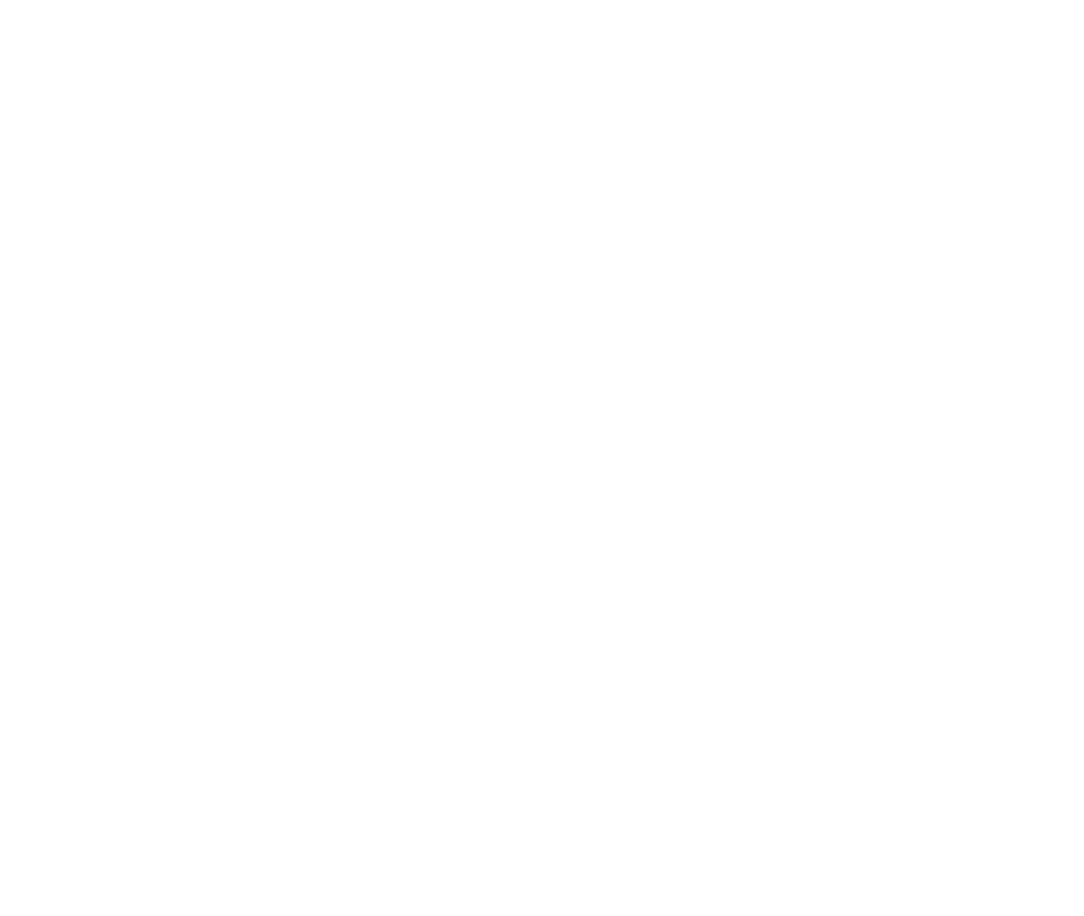
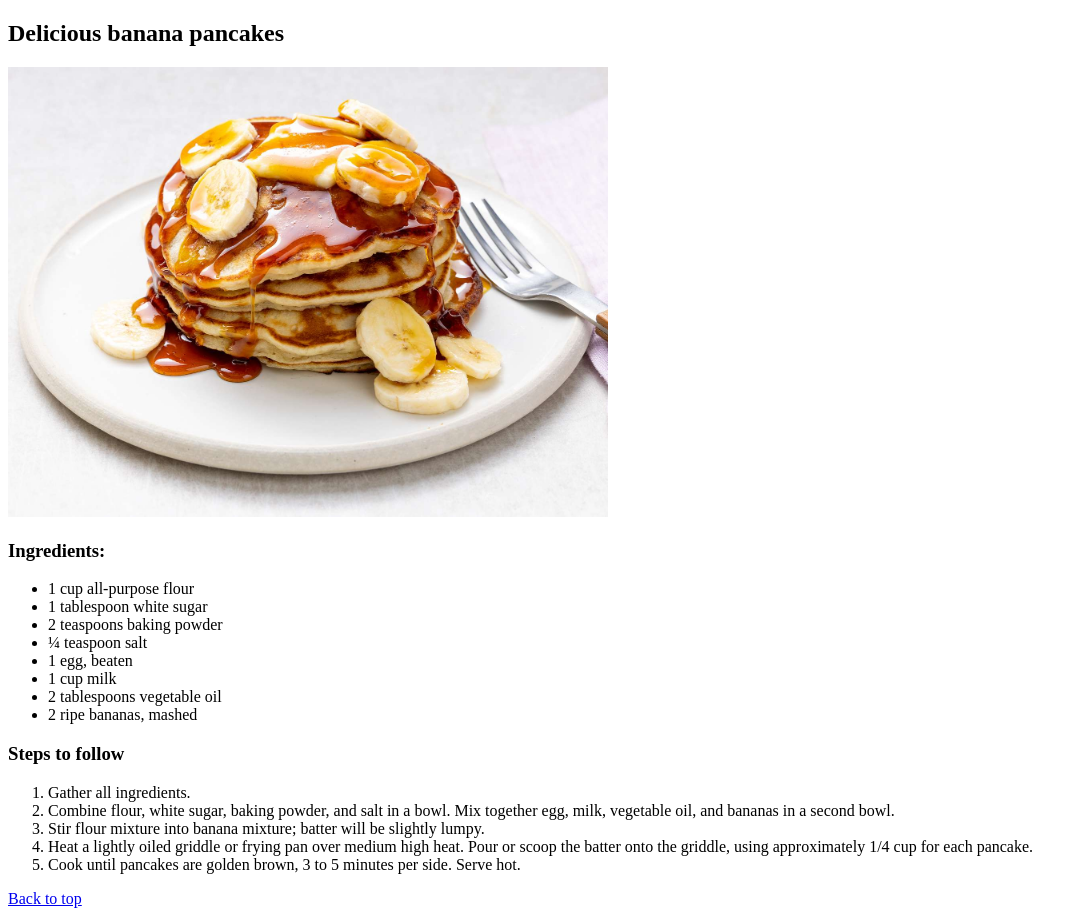
Before and after one commit to amlq-pl/odin-recipes, a plain HTML site: page recipes/pancakes.html in a window 1280 px wide. Shown: the whole page, without its empty margins (0-1084 px from the left). Before the commit the page ends 800 px from the top, so only its background shows below. Drawn offline with Linux system fonts and the light colour scheme.

Commit message:
Added images folder and finished pancakes page

```diff
--- a/recipes/pancakes.html
+++ b/recipes/pancakes.html
@@ -1,12 +1,36 @@
 <!DOCTYPE html>
 <html lang="en">
+
 <head>
     <meta charset="UTF-8">
     <meta http-equiv="X-UA-Compatible" content="IE=edge">
     <meta name="viewport" content="width=device-width, initial-scale=1.0">
     <title>Document</title>
 </head>
+
 <body>
+    <h2>Delicious banana pancakes</h2>
+    <img src="../images/pancakes.jpg" alt="banana pancakes photo" width="600px">
+    <h3>Ingredients:</h3>
+    <ul>
+        <li>1 cup all-purpose flour</li>
+        <li>1 tablespoon white sugar</li>
+        <li>2 teaspoons baking powder</li>
+        <li>¼ teaspoon salt</li>
+        <li>1 egg, beaten</li>
+        <li>1 cup milk</li>
+        <li>2 tablespoons vegetable oil</li>
+        <li>2 ripe bananas, mashed</li>
+    </ul>
+    <h3>Steps to follow</h3>
+    <ol>
+        <li>Gather all ingredients.</li>
+        <li>Combine flour, white sugar, baking powder, and salt in a bowl. Mix together egg, milk, vegetable oil, and bananas in a second bowl.</li>
+        <li>Stir flour mixture into banana mixture; batter will be slightly lumpy.</li>
+        <li>Heat a lightly oiled griddle or frying pan over medium high heat. Pour or scoop the batter onto the griddle, using approximately 1/4 cup for each pancake.</li>
+        <li>Cook until pancakes are golden brown, 3 to 5 minutes per side. Serve hot.</li>
+    </ol>
+    <a href="#top">Back to top</a>
+</body>
 
-</body>
 </html>
```
Also changed, not shown: index.html (+2 -0 lines), images/pancakes.jpg (added).
